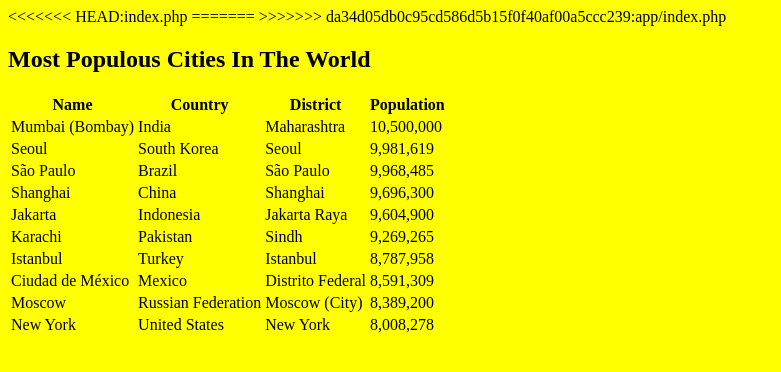
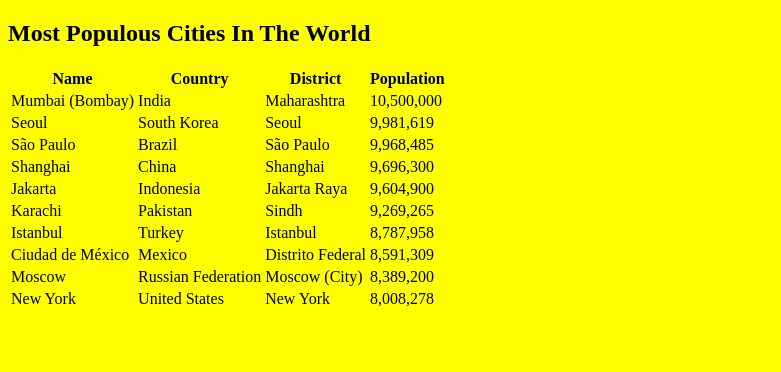
Before and after one commit to saurabhbahl19/DemoPhpNginxMySql, a PHP site: page / in a window 1280 px wide. Shown: the top 372 px of the page, without its empty margins (0-781 px from the left). Run offline with PHP 8.4, Linux system fonts and the light colour scheme; data comes from the database, SQL or seed files in the repository.

Commit message:
second commit

```diff
--- a/index.php
+++ b/index.php
@@ -20,11 +20,7 @@
     <meta charset="UTF-8">
     <title>Saurabh you Rock!</title>
 </head>
-<<<<<<< HEAD:index.php
 <body style="background-color:#FFFF00;">
-=======
-<body style="background-color:#00FF00;">
->>>>>>> da34d05db0c95cd586d5b15f0f40af00a5ccc239:app/index.php
     <h2>Most Populous Cities In The World</h2>
     <table>
     <thead>
```
Also changed, not shown: 1 other file.
